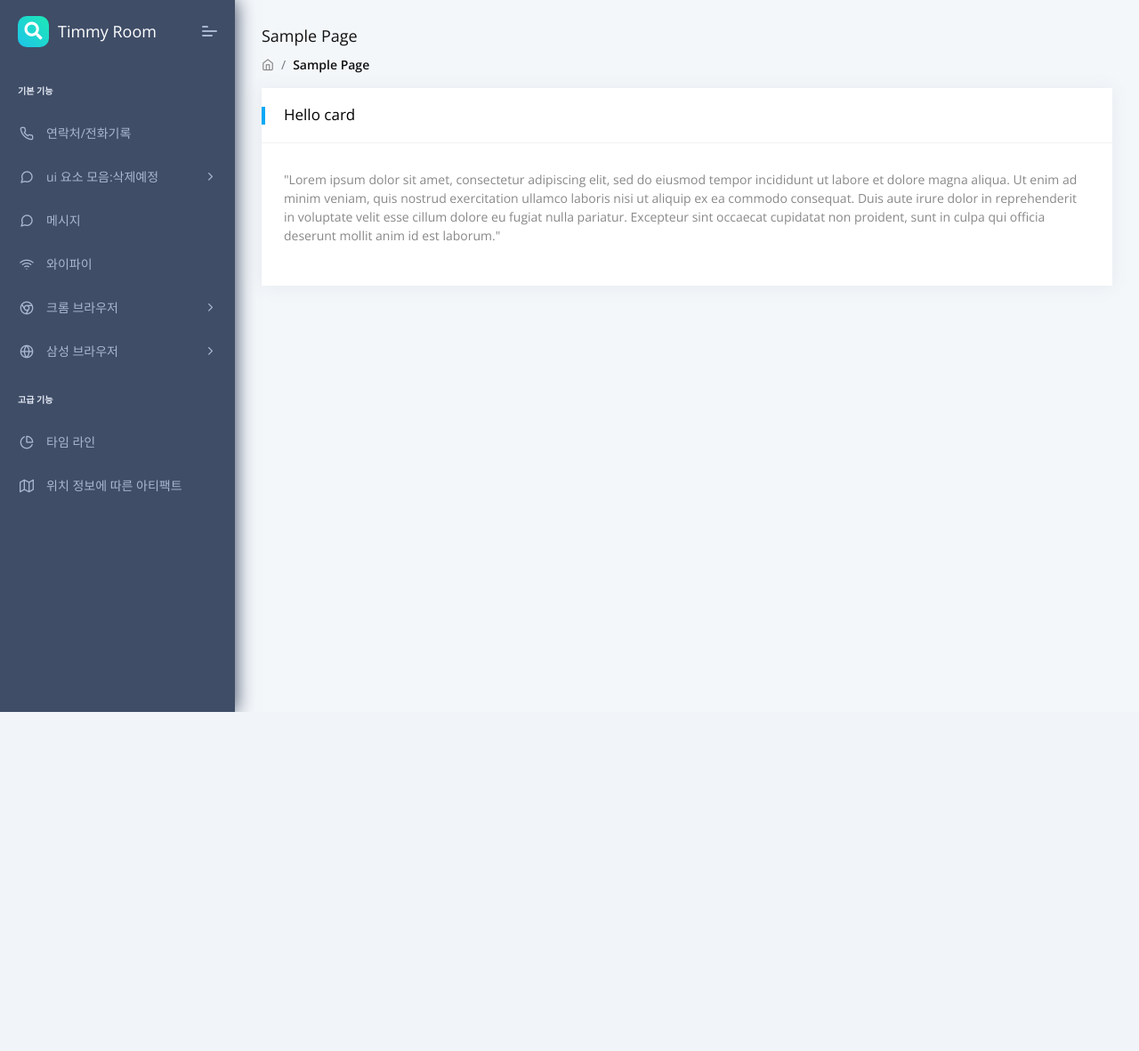
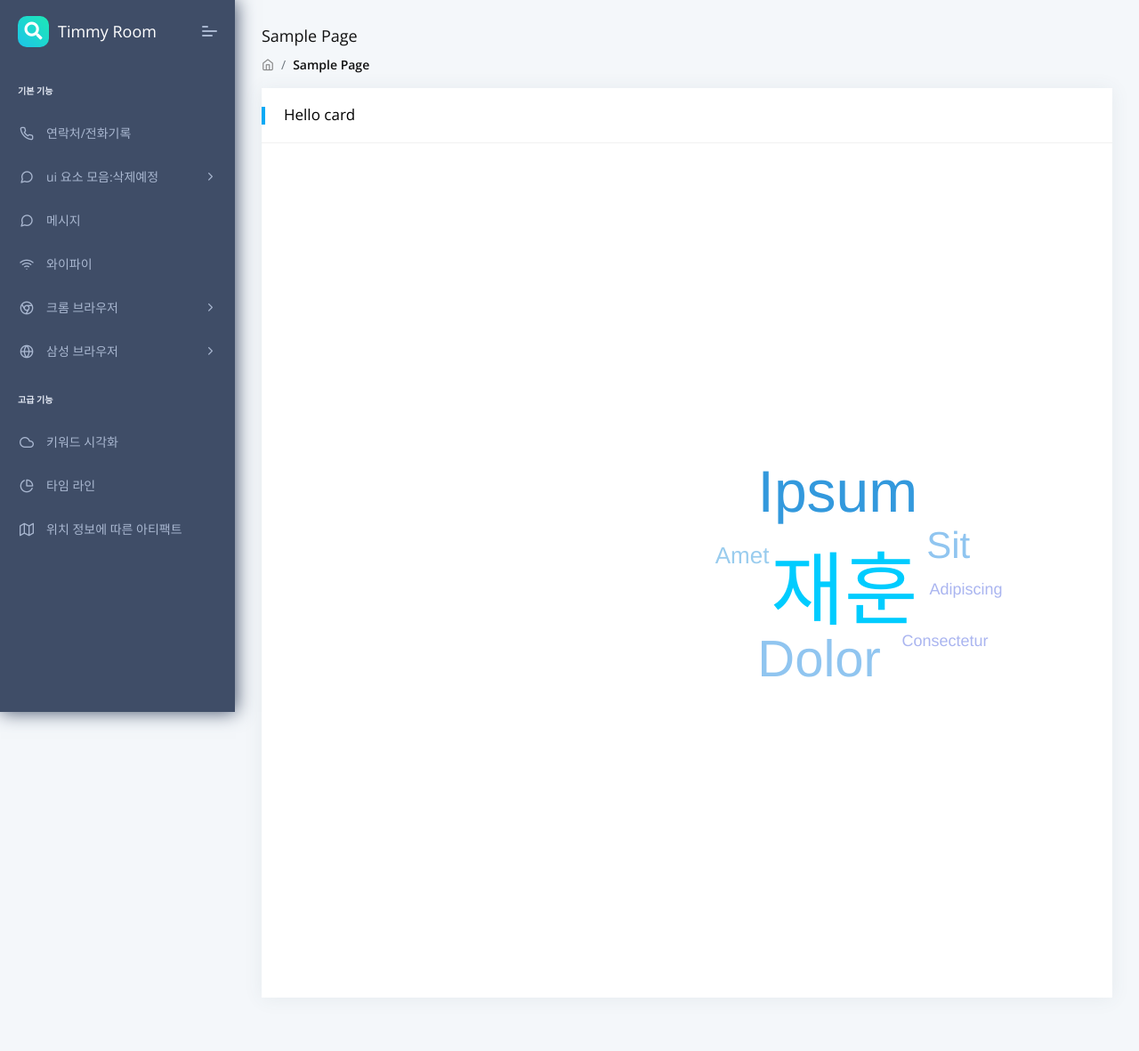
Before and after one commit to todayislegday/mobileforensictool, a Django app: template was/templates/keyword-search.html in a window 1280 px wide. Shown: the whole page at 89% size. Before the commit the page ends 800 px from the top, so only its background shows below. Run offline with Django 3.2, Linux system fonts and the light colour scheme; the template is opened without the code that fills it: most values are stand-ins (such as "Sample title", 1, 10 or a date in 2020); some libraries are stand-ins or nearby versions.

Commit message:
start keyword

```diff
--- a/was/app/views.py
+++ b/was/app/views.py
@@ -208,6 +208,10 @@ def pages(request):
             context['webext']=webext
             context['appinslog']=appinslog
             context['media']=media
+
+
+        elif context['url']=="keyword-search.html":#용하
+            pass
  ###########################################################
 
 
--- /dev/null
+++ b/was/static/assets/css/jqcloud.min.css
@@ -0,0 +1 @@
+.jqcloud{font:10px Helvetica,Arial,sans-serif;line-height:normal;overflow:hidden;position:relative}.jqcloud-word{margin:0;padding:0}.jqcloud-word.w1{color:#aab5f0;font-size:100%}.jqcloud-word.w2{color:#9ce;font-size:150%}.jqcloud-word.w3{color:#a0ddff;font-size:200%}.jqcloud-word.w4{color:#90c5f0;font-size:250%}.jqcloud-word.w5{color:#90a0dd;font-size:300%}.jqcloud-word.w6{color:#90c5f0;font-size:350%}.jqcloud-word.w7{color:#39d;font-size:400%}.jqcloud-word.w8{color:#0cf;font-size:450%}.jqcloud-word.w9{color:#0cf;font-size:500%}.jqcloud-word.w10{color:#0cf;font-size:550%}.jqcloud-word a{color:inherit;font-size:inherit;text-decoration:none}.jqcloud-word a:hover{color:#0cf}
--- /dev/null
+++ b/was/static/assets/js/jqcloud.js
@@ -0,0 +1,524 @@
+/*
+ * Plugin class
+ */
+var jQCloud = function(element, word_array, options) {
+    this.$element = $(element);
+
+    this.word_array = word_array || [];
+    this.options = options;
+
+    this.sizeGenerator = null;
+    this.colorGenerator = null;
+
+    // Data used internally
+    this.data = {
+        placed_words: [],
+        timeouts: {},
+        namespace: null,
+        step: null,
+        angle: null,
+        aspect_ratio: null,
+        max_weight: null,
+        min_weight: null,
+        sizes: [],
+        colors: []
+    };
+
+    this.initialize();
+};
+
+jQCloud.DEFAULTS = {
+    width: 100,
+    height: 100,
+    center: { x: 0.5, y: 0.5 },
+    steps: 10,
+    delay: null,
+    shape: 'elliptic',
+    classPattern: 'w{n}',
+    encodeURI: true,
+    removeOverflowing: true,
+    afterCloudRender: null,
+    autoResize: false,
+    colors: null,
+    fontSize: null,
+    template: null
+};
+
+jQCloud.prototype = {
+    initialize: function() {
+        // Set/Get dimensions
+        if (this.options.width) {
+            this.$element.width(this.options.width);
+        }
+        else {
+            this.options.width = this.$element.width();
+        }
+        if (this.options.height) {
+            this.$element.height(this.options.height);
+        }
+        else {
+            this.options.height = this.$element.height();
+        }
+
+        // Default options value
+        this.options = $.extend(true, {}, jQCloud.DEFAULTS, this.options);
+
+        // Ensure delay
+        if (this.options.delay === null) {
+            this.options.delay = this.word_array.length > 50 ? 10 : 0;
+        }
+
+        // Backward compatibility
+        if (this.options.center.x > 1) {
+            this.options.center.x = this.options.center.x / this.options.width;
+            this.options.center.y = this.options.center.y / this.options.height;
+        }
+
+        // Create colorGenerator function from options
+        // Direct function
+        if (typeof this.options.colors == 'function') {
+            this.colorGenerator = this.options.colors;
+        }
+        // Array of sizes
+        else if ($.isArray(this.options.colors)) {
+            var cl = this.options.colors.length;
+            if (cl > 0) {
+                // Fill the sizes array to X items
+                if (cl < this.options.steps) {
+                    for (var i = cl; i < this.options.steps; i++) {
+                        this.options.colors[i] = this.options.colors[cl - 1];
+                    }
+                }
+
+                this.colorGenerator = function(weight) {
+                    return this.options.colors[this.options.steps - weight];
+                };
+            }
+        }
+
+        // Create sizeGenerator function from options
+        // Direct function
+        if (typeof this.options.fontSize == 'function') {
+            this.sizeGenerator = this.options.fontSize;
+        }
+        // Object with 'from' and 'to'
+        else if ($.isPlainObject(this.options.fontSize)) {
+            this.sizeGenerator = function(width, height, weight) {
+                var max = width * this.options.fontSize.from,
+                    min = width * this.options.fontSize.to;
+                return Math.round(min + (max - min) * 1.0 / (this.options.steps - 1) * (weight - 1)) + 'px';
+            };
+        }
+        // Array of sizes
+        else if ($.isArray(this.options.fontSize)) {
+            var sl = this.options.fontSize.length;
+            if (sl > 0) {
+                // Fill the sizes array to X items
+                if (sl < this.options.steps) {
+                    for (var j = sl; j < this.options.steps; j++) {
+                        this.options.fontSize[j] = this.options.fontSize[sl - 1];
+                    }
+                }
+
+                this.sizeGenerator = function(width, height, weight) {
+                    return this.options.fontSize[this.options.steps - weight];
+                };
+            }
+        }
+
+        this.data.angle = Math.random() * 6.28;
+        this.data.step = (this.options.shape === 'rectangular') ? 18.0 : 2.0;
+        this.data.aspect_ratio = this.options.width / this.options.height;
+        this.clearTimeouts();
+
+        // Namespace word ids to avoid collisions between multiple clouds
+        this.data.namespace = (this.$element.attr('id') || Math.floor((Math.random() * 1000000)).toString(36)) + '_word_';
+
+        this.$element.addClass('jqcloud');
+
+        // Container's CSS position cannot be 'static'
+        if (this.$element.css('position') === 'static') {
+            this.$element.css('position', 'relative');
+        }
+
+        // Delay execution so that the browser can render the page before the computatively intensive word cloud drawing
+        this.createTimeout($.proxy(this.drawWordCloud, this), 10);
+
+        // Attach window resize event
+        if (this.options.autoResize) {
+            $(window).on('resize.' + this.data.namespace, throttle(this.resize, 50, this));
+        }
+    },
+
+    // Helper function to keep track of timeouts so they can be destroyed
+    createTimeout: function(callback, time) {
+        var timeout = setTimeout($.proxy(function() {
+            delete this.data.timeouts[timeout];
+            callback();
+        }, this), time);
+        this.data.timeouts[timeout] = true;
+    },
+
+    // Destroy all timeouts
+    clearTimeouts: function() {
+        $.each(this.data.timeouts, function(key) {
+            clearTimeout(key);
+        });
+        this.data.timeouts = {};
+    },
+
+    // Pairwise overlap detection
+    overlapping: function(a, b) {
+        if (Math.abs(2.0 * a.left + a.width - 2.0 * b.left - b.width) < a.width + b.width) {
+            if (Math.abs(2.0 * a.top + a.height - 2.0 * b.top - b.height) < a.height + b.height) {
+                return true;
+            }
+        }
+        return false;
+    },
+
+    // Helper function to test if an element overlaps others
+    hitTest: function(elem) {
+        // Check elements for overlap one by one, stop and return false as soon as an overlap is found
+        for (var i = 0, l = this.data.placed_words.length; i < l; i++) {
+            if (this.overlapping(elem, this.data.placed_words[i])) {
+                return true;
+            }
+        }
+        return false;
+    },
+
+    // Initialize the drawing of the whole cloud
+    drawWordCloud: function() {
+        var i, l;
+
+        this.$element.children('[id^="' + this.data.namespace + '"]').remove();
+
+        if (this.word_array.length === 0) {
+            return;
+        }
+
+        // Make sure every weight is a number before sorting
+        for (i = 0, l = this.word_array.length; i < l; i++) {
+            this.word_array[i].weight = parseFloat(this.word_array[i].weight, 10);
+        }
+
+        // Sort word_array from the word with the highest weight to the one with the lowest
+        this.word_array.sort(function(a, b) {
+            return b.weight - a.weight;
+        });
+
+        // Kepp trace of bounds
+        this.data.max_weight = this.word_array[0].weight;
+        this.data.min_weight = this.word_array[this.word_array.length - 1].weight;
+
+        // Generate colors
+        this.data.colors = [];
+        if (this.colorGenerator) {
+            for (i = 0; i < this.options.steps; i++) {
+                this.data.colors.push(this.colorGenerator(i + 1));
+            }
+        }
+
+        // Generate font sizes
+        this.data.sizes = [];
+        if (this.sizeGenerator) {
+            for (i = 0; i < this.options.steps; i++) {
+                this.data.sizes.push(this.sizeGenerator(this.options.width, this.options.height, i + 1));
+            }
+        }
+
+        // Iterate drawOneWord on every word, immediately or with delay
+        if (this.options.delay > 0) {
+            this.drawOneWordDelayed();
+        }
+        else {
+            for (i = 0, l = this.word_array.length; i < l; i++) {
+                this.drawOneWord(i, this.word_array[i]);
+            }
+
+            if (typeof this.options.afterCloudRender === 'function') {
+                this.options.afterCloudRender.call(this.$element);
+            }
+        }
+    },
+
+    // Function to draw a word, by moving it in spiral until it finds a suitable empty place
+    drawOneWord: function(index, word) {
+        var word_id = this.data.namespace + index,
+            word_selector = '#' + word_id,
+
+        // option.shape == 'elliptic'
+            angle = this.data.angle,
+            radius = 0.0,
+
+        // option.shape == 'rectangular'
+            steps_in_direction = 0.0,
+            quarter_turns = 0.0,
+
+            weight = Math.floor(this.options.steps / 2),
+            word_span,
+            word_size,
+            word_style;
+
+        // Create word attr object
+        word.attr = $.extend({}, word.html, { id: word_id });
+
+        // Linearly map the original weight to a discrete scale from 1 to 10
+        // Only if weights are different
+        if (this.data.max_weight != this.data.min_weight) {
+            weight = Math.round((word.weight - this.data.min_weight) * 1.0 * (this.options.steps - 1) / (this.data.max_weight - this.data.min_weight)) + 1;
+        }
+        word_span = $('<span>').attr(word.attr);
+
+        word_span.addClass('jqcloud-word');
+
+        // Apply class
+        if (this.options.classPattern) {
+            word_span.addClass(this.options.classPattern.replace('{n}', weight));
+        }
+
+        // Apply color
+        if (this.data.colors.length) {
+            word_span.css('color', this.data.colors[weight - 1]);
+        }
+
+        // Apply color from word property
+        if (word.color) {
+            word_span.css('color', word.color);
+        }
+
+        // Apply size
+        if (this.data.sizes.length) {
+            word_span.css('font-size', this.data.sizes[weight - 1]);
+        }
+
+        //Render using template function if provided.
+        if (this.options.template) {
+            word_span.html(this.options.template(word));
+        } else if (word.link) {
+            // Append link if word.link attribute was set
+            // If link is a string, then use it as the link href
+            if (typeof word.link === 'string') {
+                word.link = { href: word.link };
+            }
+
+            if (this.options.encodeURI) {
+                word.link.href = encodeURI(word.link.href).replace(/'/g, '%27');
+            }
+
+            word_span.append($('<a>').attr(word.link).text(word.text));
+        }
+        else {
+            word_span.text(word.text);
+        }
+
+        // Bind handlers to words
+        if (word.handlers) {
+            word_span.on(word.handlers);
+        }
+
+        this.$element.append(word_span);
+
+        word_size = {
+            width: word_span.outerWidth(),
+            height: word_span.outerHeight()
+        };
+        word_size.left = this.options.center.x * this.options.width - word_size.width / 2.0;
+        word_size.top = this.options.center.y * this.options.height - word_size.height / 2.0;
+
+        // Save a reference to the style property, for better performance
+        word_style = word_span[0].style;
+        word_style.position = 'absolute';
+        word_style.left = word_size.left + 'px';
+        word_style.top = word_size.top + 'px';
+
+        while (this.hitTest(word_size)) {
+            // option shape is 'rectangular' so move the word in a rectangular spiral
+            if (this.options.shape === 'rectangular') {
+                steps_in_direction++;
+
+                if (steps_in_direction * this.data.step > (1 + Math.floor(quarter_turns / 2.0)) * this.data.step * ((quarter_turns % 4 % 2) === 0 ? 1 : this.data.aspect_ratio)) {
+                    steps_in_direction = 0.0;
+                    quarter_turns++;
+                }
+
+                switch (quarter_turns % 4) {
+                    case 1:
+                        word_size.left += this.data.step * this.data.aspect_ratio + Math.random() * 2.0;
+                        break;
+                    case 2:
+                        word_size.top -= this.data.step + Math.random() * 2.0;
+                        break;
+                    case 3:
+                        word_size.left -= this.data.step * this.data.aspect_ratio + Math.random() * 2.0;
+                        break;
+                    case 0:
+                        word_size.top += this.data.step + Math.random() * 2.0;
+                        break;
+                }
+            }
+            // Default settings: elliptic spiral shape
+            else {
+                radius += this.data.step;
+                angle += (index % 2 === 0 ? 1 : -1) * this.data.step;
+
+                word_size.left = this.options.center.x * this.options.width - (word_size.width / 2.0) + (radius * Math.cos(angle)) * this.data.aspect_ratio;
+                word_size.top = this.options.center.y * this.options.height + radius * Math.sin(angle) - (word_size.height / 2.0);
+            }
+            word_style.left = word_size.left + 'px';
+            word_style.top = word_size.top + 'px';
+        }
+
+        // Don't render word if part of it would be outside the container
+        if (this.options.removeOverflowing && (
+                word_size.left < 0 || word_size.top < 0 ||
+                (word_size.left + word_size.width) > this.options.width ||
+                (word_size.top + word_size.height) > this.options.height
+            )
+        ) {
+            word_span.remove();
+            return;
+        }
+
+        // Save position for further usage
+        this.data.placed_words.push(word_size);
+
+        if (typeof word.afterWordRender === 'function') {
+            word.afterWordRender.call(word_span);
+        }
+    },
+
+    // Draw one word then recall the function after a delay
+    drawOneWordDelayed: function(index) {
+        index = index || 0;
+
+        // if not visible then do not attempt to draw
+        if (!this.$element.is(':visible')) {
+            this.createTimeout($.proxy(function() {
+                this.drawOneWordDelayed(index);
+            }, this), 10);
+
+            return;
+        }
+
+        if (index < this.word_array.length) {
+            this.drawOneWord(index, this.word_array[index]);
+
+            this.createTimeout($.proxy(function() {
+                this.drawOneWordDelayed(index + 1);
+            }, this), this.options.delay);
+        }
+        else {
+            if (typeof this.options.afterCloudRender == 'function') {
+                this.options.afterCloudRender.call(this.$element);
+            }
+        }
+    },
+
+    // Destroy any data and objects added by the plugin
+    destroy: function() {
+        if (this.options.autoResize) {
+            $(window).off('resize.' + this.data.namespace);
+        }
+
+        this.clearTimeouts();
+        this.$element.removeClass('jqcloud');
+        this.$element.removeData('jqcloud');
+        this.$element.children('[id^="' + this.data.namespace + '"]').remove();
+    },
+
+    // Update the list of words
+    update: function(word_array) {
+        this.word_array = word_array;
+        this.data.placed_words = [];
+
+        this.clearTimeouts();
+        this.drawWordCloud();
+    },
+
+    resize: function() {
+        var new_size = {
+            width: this.$element.width(),
+            height: this.$element.height()
+        };
+
+        if (new_size.width != this.options.width || new_size.height != this.options.height) {
+            this.options.width = new_size.width;
+            this.options.height = new_size.height;
+            this.data.aspect_ratio = this.options.width / this.options.height;
+
+            this.update(this.word_array);
+        }
+    },
+};
+
+/*
+ * Apply throttling to a callback
+ * @param callback {function}
+ * @param delay {int} milliseconds
+ * @param context {object|null}
+ * @return {function}
+ */
+function throttle(callback, delay, context) {
+    var state = {
+        pid: null,
+        last: 0
+    };
+
+    return function() {
+        var elapsed = new Date().getTime() - state.last,
+            args = arguments,
+            that = this;
+
+        function exec() {
+            state.last = new Date().getTime();
+            return callback.apply(context || that, Array.prototype.slice.call(args));
+        }
+
+        if (elapsed > delay) {
+            return exec();
+        }
+        else {
+            clearTimeout(state.pid);
+            state.pid = setTimeout(exec, delay - elapsed);
+        }
+    };
+}
+
+/*
+ * jQuery plugin
+ */
+$.fn.jQCloud = function(word_array, option) {
+    var args = arguments;
+
+    return this.each(function() {
+        var $this = $(this),
+            data = $this.data('jqcloud');
+
+        if (!data && word_array === 'destroy') {
+            // Don't even try to initialize when called with 'destroy'
+            return;
+        }
+        if (!data) {
+            var options = typeof option === 'object' ? option : {};
+            $this.data('jqcloud', (data = new jQCloud(this, word_array, options)));
+        }
+        else if (typeof word_array === 'string') {
+            data[word_array].apply(data, Array.prototype.slice.call(args, 1));
+        }
+    });
+};
+
+$.fn.jQCloud.defaults = {
+    set: function(options) {
+        $.extend(true, jQCloud.DEFAULTS, options);
+    },
+    get: function(key) {
+        var options = jQCloud.DEFAULTS;
+        if (key) {
+            options = options[key];
+        }
+        return $.extend(true, {}, options);
+    }
+};
--- a/was/templates/includes/sidebar.html
+++ b/was/templates/includes/sidebar.html
@@ -65,6 +65,9 @@
                     <li class="nav-item pcoded-menu-caption">
                         <label>고급 기능</label>
                     </li>
+                        <li data-username="Charts Morris"
+                        class="nav-item {% if 'ketword-search' in url %} active {% endif %}">
+                        <a href="/keyword-search.html" class="nav-link "><span class="pcoded-micon"><i class="feather icon-cloud"></i></span><span class="pcoded-mtext">키워드 시각화</span></a></li>
                     <li data-username="Charts Morris"
                         class="nav-item {% if 'time-line' in url %} active {% endif %}">
                         <a href="/time-line.html" class="nav-link "><span class="pcoded-micon"><i class="feather icon-pie-chart"></i></span><span class="pcoded-mtext">타임 라인</span></a></li>
--- a/was/templates/keyword-search.html
+++ b/was/templates/keyword-search.html
@@ -3,7 +3,11 @@
 {% block title %} Page Blank {% endblock %}
 
 <!-- Specific CSS goes HERE -->
-{% block stylesheets %}{% endblock stylesheets %}
+{% block stylesheets %}
+
+<link rel="stylesheet" href="/static/assets/css/jqcloud.min.css">
+
+{% endblock stylesheets %}
 
 {% block content %}
 
@@ -36,8 +40,8 @@
                                     <h5>Hello card</h5>
                                 </div>
                                 <div class="card-block">
-                                    <p>"Lorem ipsum dolor sit amet, consectetur adipiscing elit, sed do eiusmod tempor incididunt ut labore et dolore magna aliqua. Ut enim ad minim veniam, quis nostrud exercitation ullamco laboris nisi ut aliquip ex ea commodo consequat. Duis aute irure dolor in reprehenderit in voluptate velit esse cillum dolore eu fugiat nulla pariatur. Excepteur sint occaecat cupidatat non proident, sunt in culpa qui officia deserunt mollit anim id est laborum."
-                                    </p>
+                                    <div id='keyword'>
+                                    </div>
                                 </div>
                             </div>
                         </div>
@@ -51,4 +55,28 @@
 {% endblock content %}
 
 <!-- Specific Page JS goes HERE  -->
-{% block javascripts %}{% endblock javascripts %}
+{% block javascripts %}
+<script src="/static/assets/js/jqcloud.js"></script>
+
+<script>
+ $( document ).ready(function() {
+            var words = [
+        {text: "재훈", weight: 13},
+        {text: "Ipsum", weight: 10.5},
+        {text: "Dolor", weight: 9.4},
+        {text: "Sit", weight: 8},
+        {text: "Amet", weight: 6.2},
+        {text: "Consectetur", weight: 5},
+        {text: "Adipiscing", weight: 5},
+        /* ... */
+        ];
+
+  $('#keyword').jQCloud(words,{
+      width: 900,
+      height: 900,
+      center:{x:0.7,y:0.5},
+      fontSize:{from:0.1,to:0.02}
+  });
+ });
+</script>
+{% endblock javascripts %}
```
